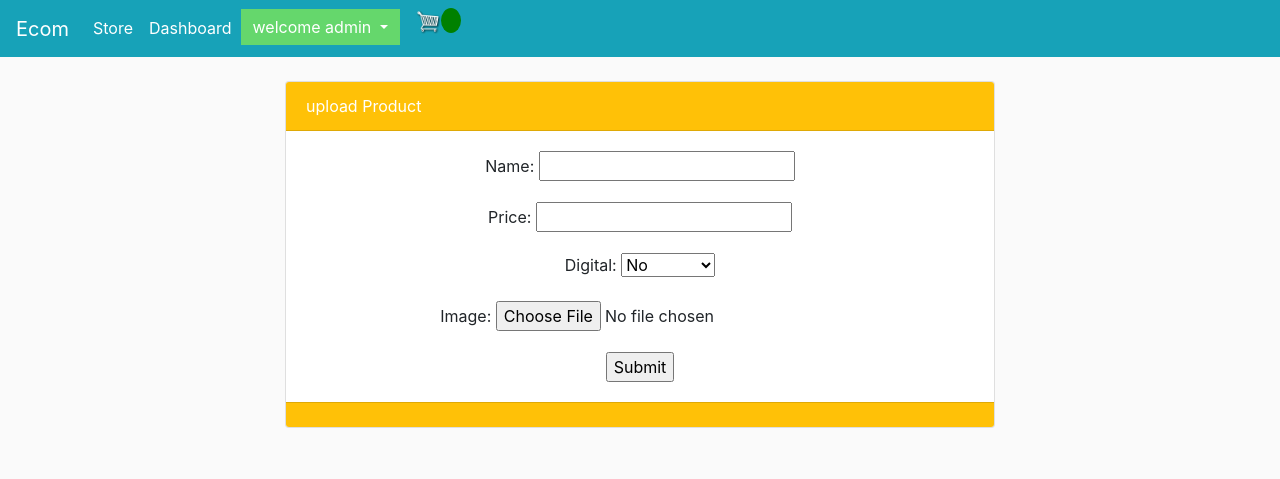
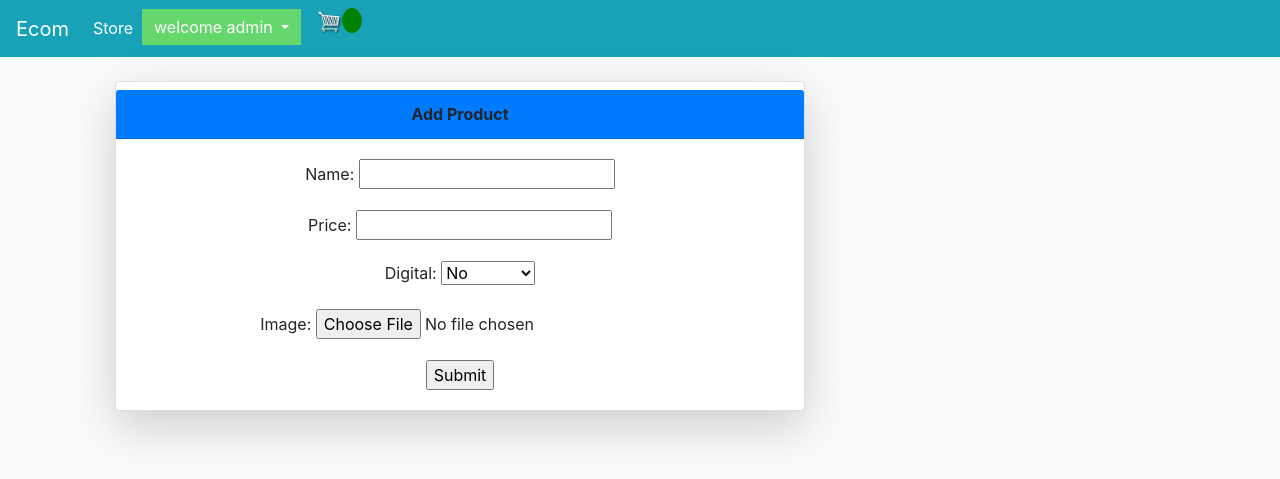
Before and after one commit to sreevidyachintala/project_ecart, a Django app: page /addpro/ in a window 1280 px wide. Shown: the top 479 px of the page. Run offline with Django 3.2, Linux system fonts and the light colour scheme; a user stored in the database is signed in; some libraries are stand-ins or nearby versions.

Commit message:
ecommerce

```diff
--- a/store/templates/store/addproduct.html
+++ b/store/templates/store/addproduct.html
@@ -3,13 +3,10 @@
 {% block content %}
 
 <div class="container">
-	<div class="row">
-		<div class="col-sm-2">
 
-		</div>
 		<div class="col-sm-8">
-			<div class="card">
-				<div class="card-header text-white bg-warning">upload Product</div>
+			<div class="card shadow-lg">
+				<div class="card-header mt-2 bg-primary text-center "><strong>Add Product</strong></div>
 				<div class="card-body" style="text-align: center">
 					<form action="{% url 'addpro' %}" method="POST" enctype="multipart/form-data">
 						{% csrf_token %}
@@ -18,16 +15,14 @@
 				    	<input type="submit" name="save">
 		    		</form>
 				</div>
-				<div class="card-footer bg-warning"></div>
+
 			</div>
-
-		</div>
-		<div class="col-sm-2">
 
 		</div>
 
 
-	</div>
+
+
 	</div>
 
 
--- a/store/templates/store/dsh.html
+++ b/store/templates/store/dsh.html
@@ -1,6 +1,7 @@
 {% extends 'store/main.html' %}
 {% load static %}
 {% block content %}
+
 
 <div class="container-fluid mt-5">
 
--- a/store/templates/store/main.html
+++ b/store/templates/store/main.html
@@ -64,9 +64,9 @@
 
   <nav class="navbar navbar-expand-sm bg-info navbar-dark">
     <a class="navbar-brand" href="{% url 'store' %}">Ecom</a>
-    <button class="navbar-toggler" type="button" data-toggle="collapse" data-target="#navbarSupportedContent" aria-controls="navbarSupportedContent" aria-expanded="false" aria-label="Toggle navigation">
-      <span class="navbar-toggler-icon"></span>
-    </button>
+          <button class="navbar-toggler" type="button" data-toggle="collapse" data-target="#navbarSupportedContent" aria-controls="navbarSupportedContent" aria-expanded="false" aria-label="Toggle navigation">
+            <span class="navbar-toggler-icon"></span>
+          </button>
 
     <div class="collapse navbar-collapse" id="navbarSupportedContent">
       <ul class="navbar-nav mr-auto">
@@ -75,12 +75,6 @@
         </li> <ul class="navbar-nav">
       {% if not user.is_authenticated %}
 
-<!-- <li class="nav-item">
-        <a class="nav-link" href="#">{{request.user}}</a>
-      </li> -->
-      <!--  <li class="nav-item active">
-          <a class="nav-link" href="{% url 'dsh' }">Dashboard <span class="sr-only">(current)</span></a>
-        </li> -->
 
 
        <li class="nav-item active">
@@ -90,14 +84,8 @@
           <a class="nav-link" href="{% url 'contact' %}">Contact Us<span class="sr-only">(current)</span></a>
         </li>
 
-
-
-
-           <!--  <li class="nav-item">
-        <a class="nav-link" href="{% url 'signup'%}">signup</a>
-      </li> -->
       <li class="nav-item active">
-        <a class="nav-link" href="{% url 'log'%}">signin<span class="sr-only">(current)</span></a>
+        <a class="nav-link" href="{% url 'log'%}">Signin<span class="sr-only">(current)</span></a>
       </li>
 
 
@@ -108,9 +96,10 @@
 
        {% else %}
 
-        <li class="nav-item active">
+        <!-- <li class="nav-item active">
           <a class="nav-link" href="{% url 'dsh' }">Dashboard <span class="sr-only">(current)</span></a>
-        </li>
+        </li> -->
+
 
        <div class="dropdown">
   <button type="button" class="btn btn-info dropdown-toggle" data-toggle="dropdown">
--- a/store/views.py
+++ b/store/views.py
@@ -29,8 +29,7 @@ def addproduct(request):
 			return HttpResponse("data added successfully")
 	form=AddProductForm()
 
-	# products = Product.objects.all()
-	# context = {'products':products}
+
 
 	return render(request,'store/addproduct.html',{'form':form})
 
```
Also changed, not shown: store/templates/store/cart.html (+3 -11 lines), store/templates/store/profile.html (+6 -1 lines), db.sqlite3, static/images/ksho.png (added), static/images/ms1.png (added), static/images/ms2.png (added), store/urls.py (line endings or trailing spaces).
